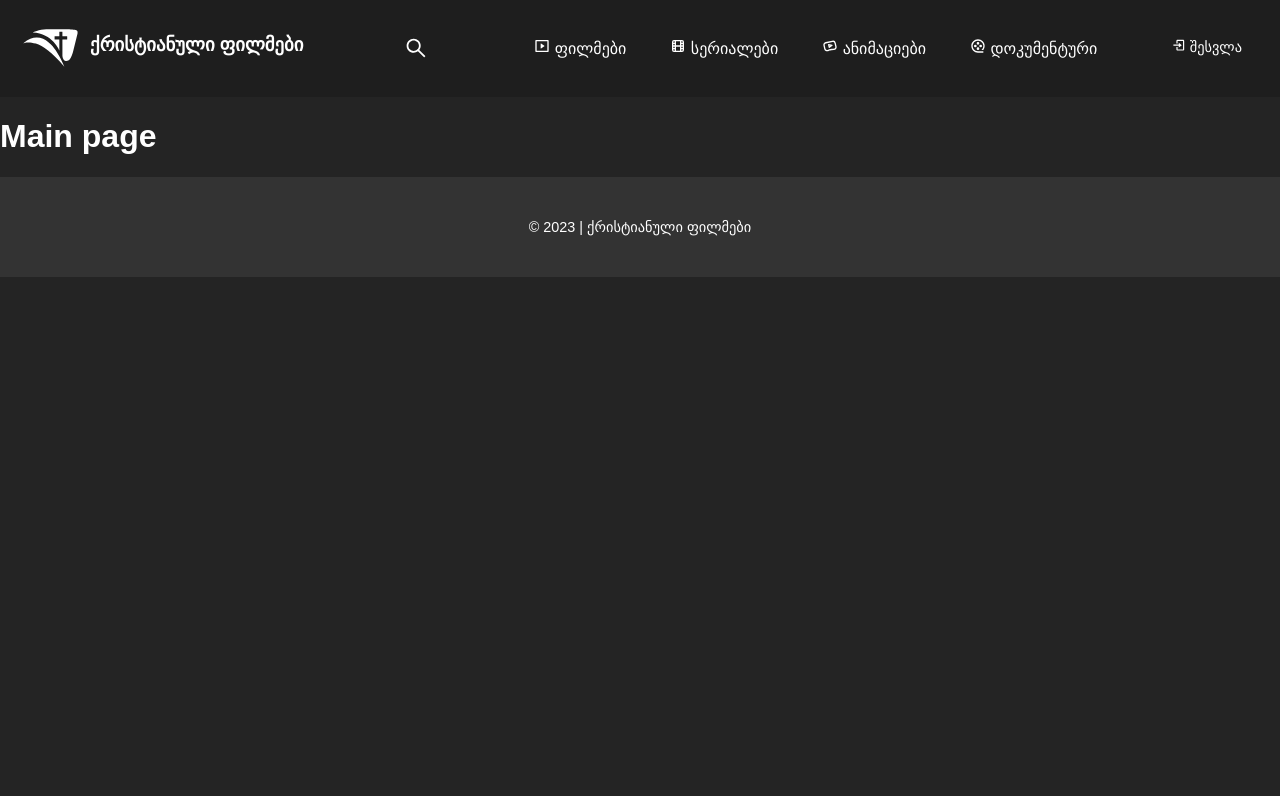
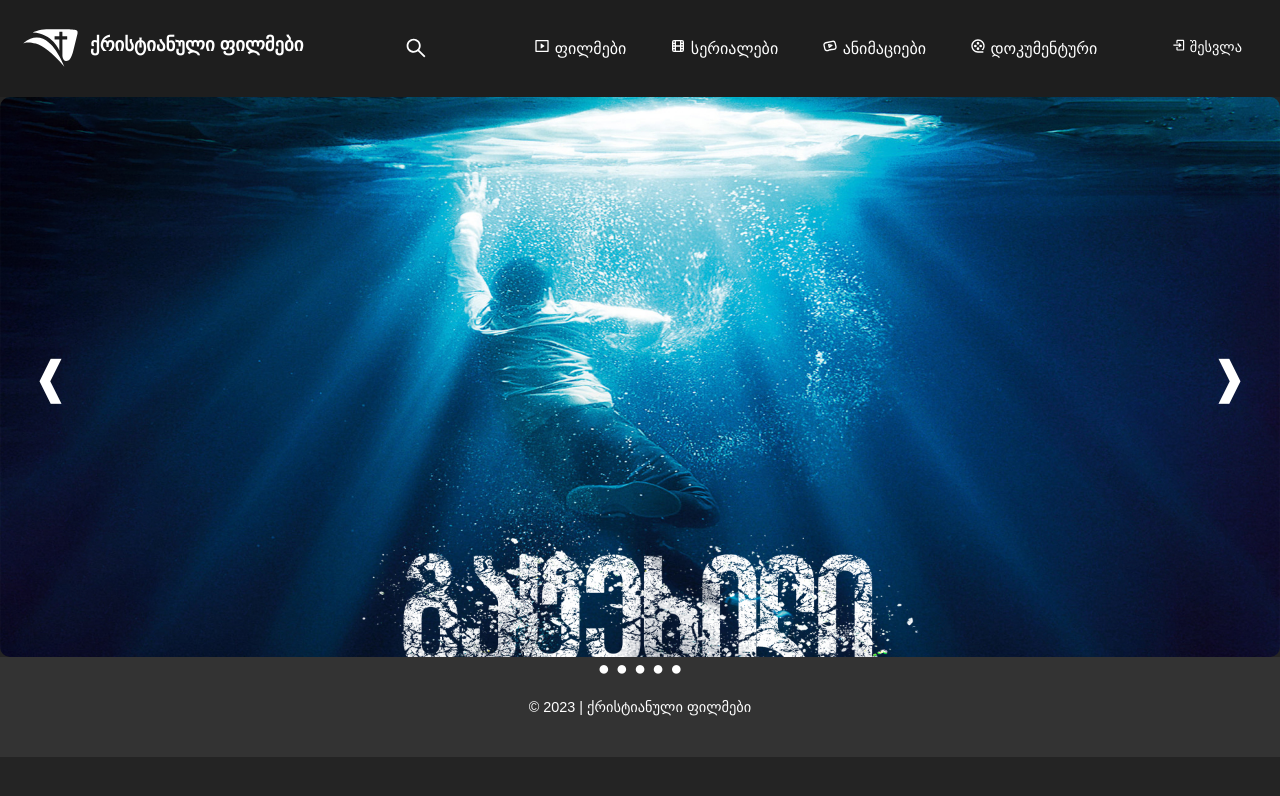
Before and after one commit to Dachi-Papashvili88/qtv-movies, a React (Vite) app: page / in a window 1280 px wide. Shown: the top 796 px of the page. Built offline with nearby package versions, Linux system fonts and the light colour scheme; no server answers; the HTML template or start-up script is replaced by a standard one; a web font is replaced by a local one.

Commit message:
add slider on main page

```diff
--- /dev/null
+++ b/src/components/ImageSlider.jsx
@@ -0,0 +1,97 @@
+import { useState } from "react";
+
+const slideStyles = {
+  width: "100%",
+  height: "100%",
+  borderRadius: "10px",
+  backgroundSize: "cover",
+  backgroundPosition: "center"
+};
+
+const rightArrowStyles = {
+  background: "none",
+  position: "absolute",
+  top: "50%",
+  transform: "translate(0, -50%)",
+  right: "32px",
+  fontSize: "45px",
+  color: "#fff",
+  zIndex: 1,
+  cursor: "pointer",
+};
+
+const leftArrowStyles = {
+  background: "none",
+  position: "absolute",
+  top: "50%",
+  transform: "translate(0, -50%)",
+  left: "32px",
+  fontSize: "45px",
+  color: "#fff",
+  zIndex: 1,
+  cursor: "pointer"
+};
+
+const sliderStyles = {
+  position: "relative",
+  height: "100%"
+};
+
+const dotsContainerStyles = {
+  display: "flex",
+  justifyContent: "center"
+};
+
+const dotStyle = {
+  margin: "0 3px",
+  cursor: "pointer",
+  fontSize: "20px"
+};
+
+const ImageSlider = ({ slides }) => {
+  const [currentIndex, setCurrentIndex] = useState(0);
+  const goToPrevious = () => {
+    const isFirstSlide = currentIndex === 0;
+    const newIndex = isFirstSlide ? slides.length - 1 : currentIndex - 1;
+    setCurrentIndex(newIndex);
+  };
+  const goToNext = () => {
+    const isLastSlide = currentIndex === slides.length - 1;
+    const newIndex = isLastSlide ? 0 : currentIndex + 1;
+    setCurrentIndex(newIndex);
+  };
+  const goToSlide = (slideIndex) => {
+    setCurrentIndex(slideIndex);
+  };
+  const slideStylesWidthBackground = {
+    ...slideStyles,
+    backgroundImage: `url(${slides[currentIndex].url})`
+  };
+
+  return (
+    <div style={sliderStyles}>
+      <div>
+        <div onClick={goToPrevious} style={leftArrowStyles}>
+          ❰
+        </div>
+        <div onClick={goToNext} style={rightArrowStyles}>
+          ❱
+        </div>
+      </div>
+      <div style={slideStylesWidthBackground}></div>
+      <div style={dotsContainerStyles}>
+        {slides.map((slide, slideIndex) => (
+          <div
+            style={dotStyle}
+            key={slideIndex}
+            onClick={() => goToSlide(slideIndex)}
+          >
+            ●
+          </div>
+        ))}
+      </div>
+    </div>
+  );
+};
+
+export default ImageSlider;
--- a/src/pages/Main.jsx
+++ b/src/pages/Main.jsx
@@ -1,9 +1,24 @@
+import ImageSlider from "../components/ImageSlider";
 const Main = () => {
-    return (
-        <div>
-            <h1>Main page</h1>
-        </div>
-    )
-}
+  const slides = [
+    { url: "./images/broken.jpg", title: "beach" },
+    { url: "./images/jesus.jpg", title: "boat" },
+    { url: "./images/The Star.jpg", title: "forest" },
+    { url: "./images/god's not dead1.jpg", title: "city" },
+    { url: "./images/god's not dead1.jpg.jpg", title: "italy" }
+  ];
+  const containerStyles = {
+    width: "100&",
+    height: "70vh",
+    margin: "0 auto"
+  };
+  return (
+    <div>
+      <div style={containerStyles}>
+        <ImageSlider slides={slides} />
+      </div>
+    </div>
+  );
+};
 
-export default Main
+export default Main;
```
